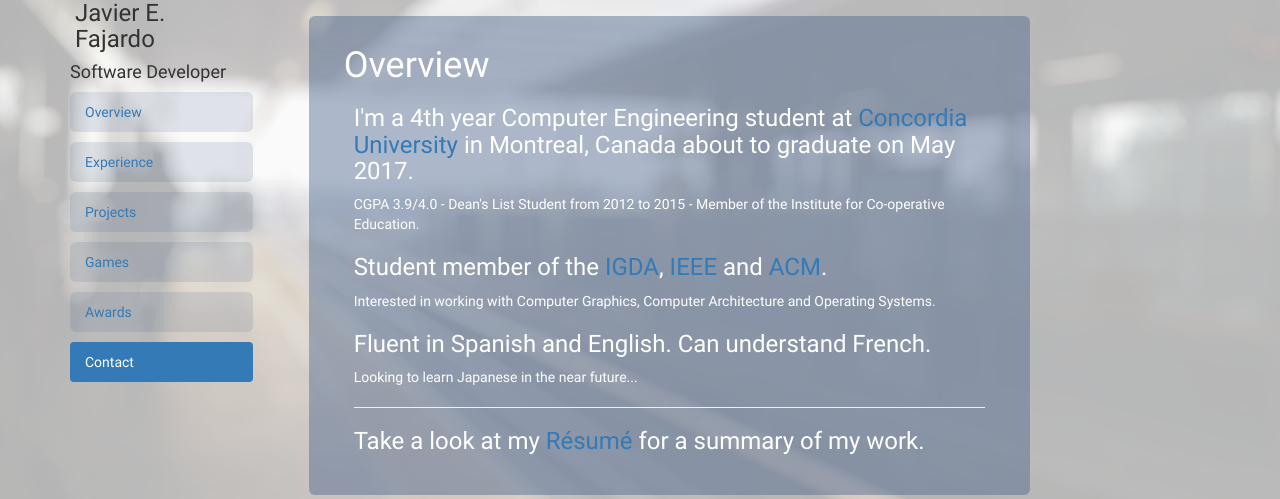
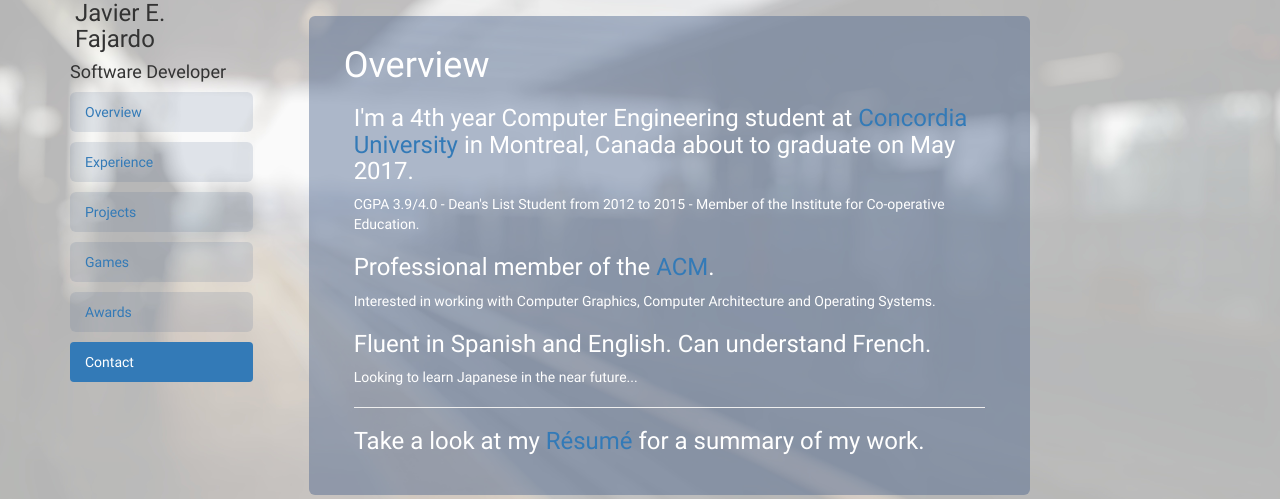
Before and after one commit to foxtrotzulu94/DjangoSite, a Django app: page / in a window 1280 px wide. Shown: the part 224-723 px from the top of the page. Run offline with Django 3.2, Linux system fonts and the light colour scheme; data comes from the database, SQL or seed files in the repository; data that the repository does not hold is empty; parts of the project's set-up code (start-up, migrations or seed data) failed here and were passed over; some libraries are stand-ins or nearby versions.

Commit message:
Updated summary

```diff
--- a/personal_site/templates/index.html
+++ b/personal_site/templates/index.html
@@ -6,7 +6,7 @@
 <head>
     <meta charset="utf-8">
     <meta name="viewport" content="width=device-width, initial-scale=1.0, maximum-scale=1, minimum-scale=1">
-    <meta name="description" content="Home site of a Canadian software developer working in the Games industry">
+    <meta name="description" content="Home site of a Canadian software developer">
     <meta name="keywords" content="Software,Programmer,Developer,Systems,Engineering,C++,Games,Canada,Concordia,Experience,Computer,Videogames,Linux">
     <meta name="author" content="Javier Fajardo">
 
@@ -193,8 +193,7 @@
                       Welcome! I'm a Canadian Software Developer originally from Caracas, Venezuela.
                         I started programming back in 2007 when I wanted to make my own videogame.
                         That first endeavor, along with heavy exposure to Linux since early 2010, eventually led me down the path of studying Computer Engineering in 2012.
-{#                      </p>#}
-{#                    <p>#}
+
                       Ever since then, I've been programming non-stop! Working long hours, both with teams and alone, in hackathons, game jams, at school, and at home to make cool stuff.
                     </p>
                     <p>
@@ -212,7 +211,7 @@
                         {# Mainly talk about languages, education and abilities #}
                         <h3>I'm a 4th year Computer Engineering student at <a href="https://www.concordia.ca/encs.html" target="_blank">Concordia University</a> in Montreal, Canada about to graduate on May 2017.</h3>
                         <p>CGPA 3.9/4.0 - Dean's List Student from 2012 to 2015 - Member of the Institute for Co-operative Education.</p>
-                        <h3>Student member of the <a href="https://www.igda.org/?page=about" target="_blank">IGDA</a>, <a href="https://www.ieee.org/about/index.html" target="_blank">IEEE</a> and <a href="http://www.acm.org/about-acm/about-the-acm-organization" target="_blank">ACM</a>.</h3>
+                        <h3>Professional member of the <a href="http://www.acm.org/about-acm/about-the-acm-organization" target="_blank">ACM</a>.</h3>
                         <p>Interested in working with Computer Graphics, Computer Architecture and Operating Systems.</p>
                         <h3>Fluent in Spanish and English. Can understand French.</h3>
                         <p>Looking to learn Japanese in the near future...</p>
```
